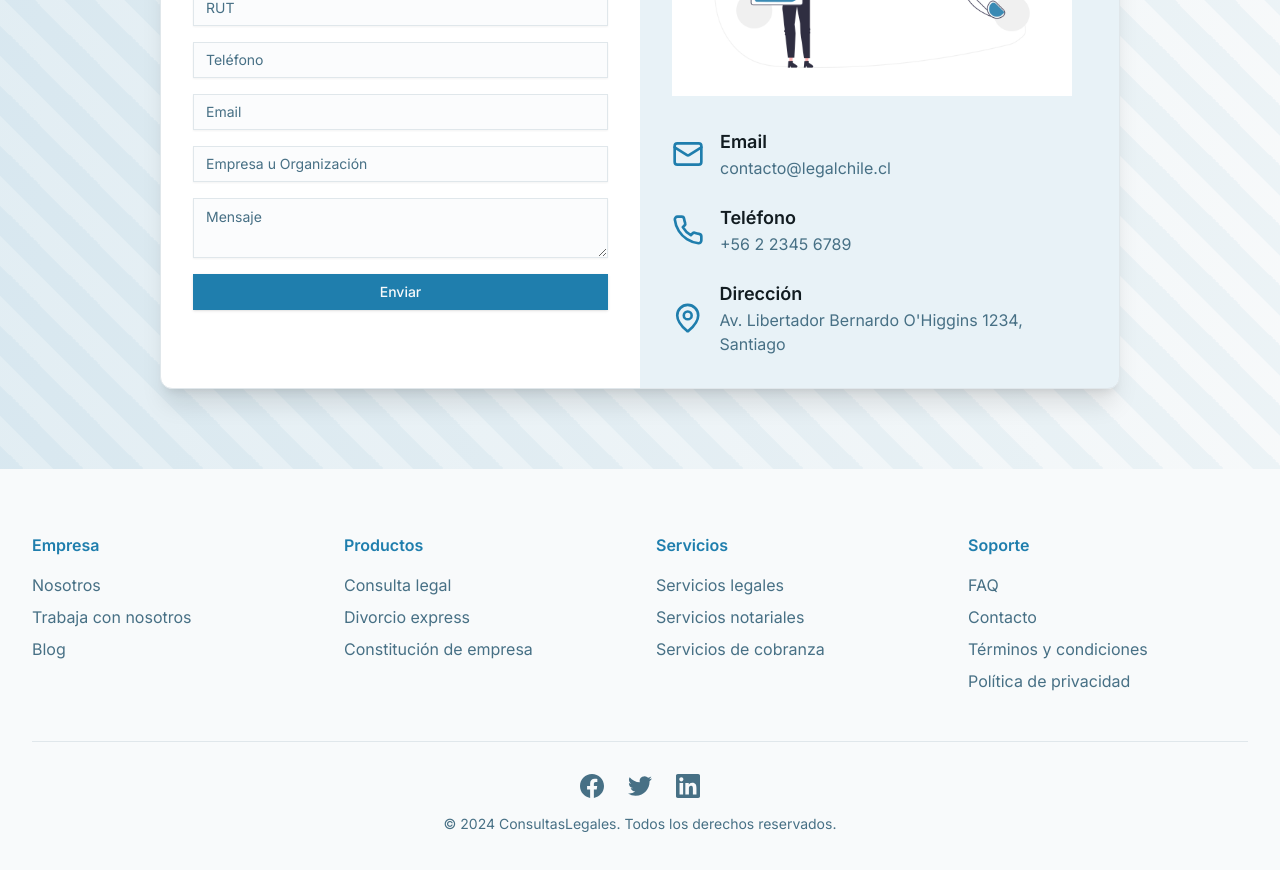
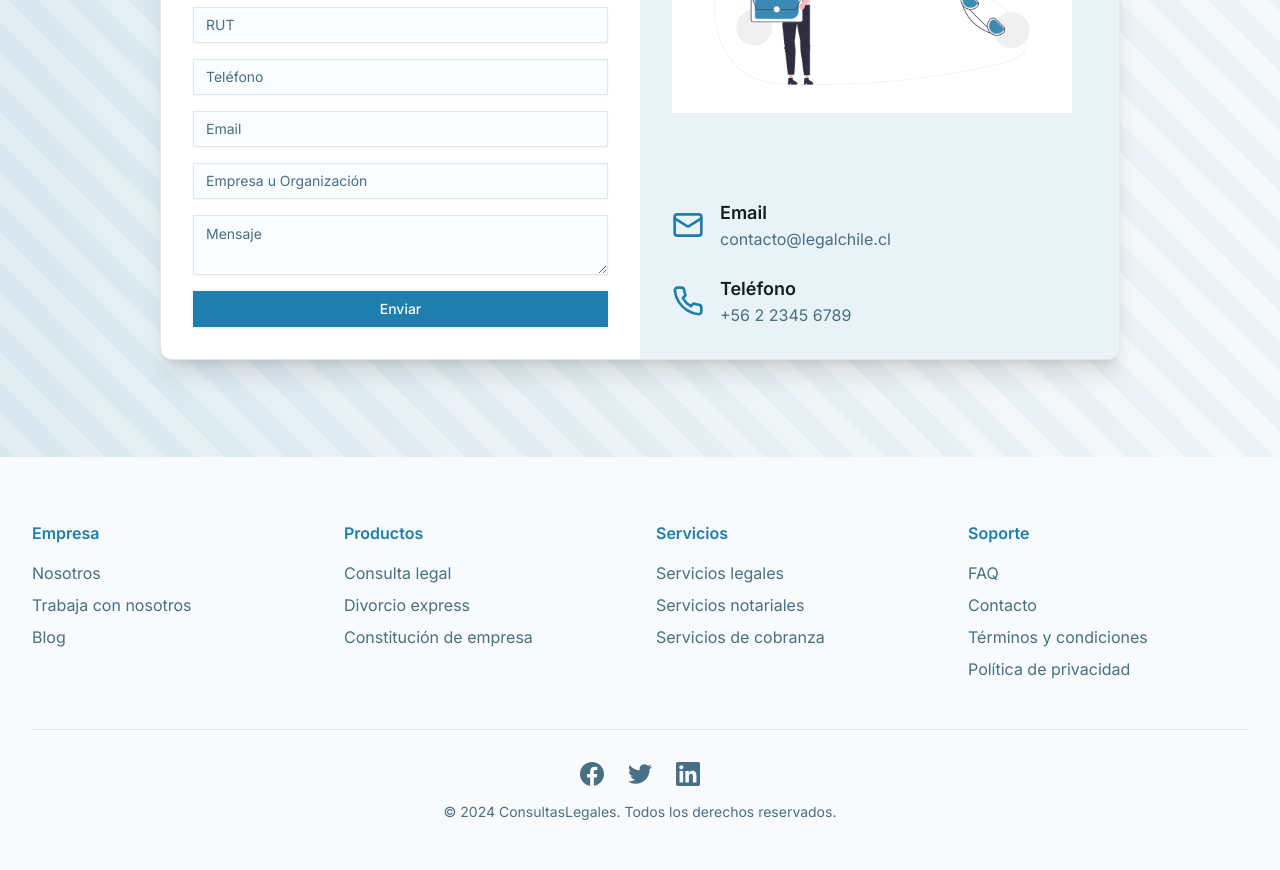
Before and after one commit to Dmoraga2193/consulta-abogados-web, a Next.js app: page / in a window 1280 px wide. Shown: the part 2380-3250 px from the top of the page. Built offline with nearby package versions, Linux system fonts and the light colour scheme.

Commit message:
mejoras chatbot

```diff
--- a/components/ChatBot.tsx
+++ b/components/ChatBot.tsx
@@ -316,10 +316,10 @@ export default function StructuredChatbot() {
                       variant="ghost"
                       size="icon"
                       onClick={handleBack}
-                      className="mr-2 text-primary-foreground hover:text-primary-foreground/90"
+                      className="rounded-full w-8 h-8 bg-transparent hover:bg-primary-foreground/20 transition-colors duration-200"
                     >
                       <ArrowLeft className="w-5 h-5" />
-                      <span className="sr-only">Volver</span>
+                      <span className="sr-only  ">Volver</span>
                     </Button>
                   )}
                   Cotizador Legal
@@ -383,7 +383,7 @@ export default function StructuredChatbot() {
                               >
                                 <Button
                                   onClick={() => handleTopicSelect(topic)}
-                                  className="w-full justify-between group hover:bg-primary/90 transition-colors duration-200"
+                                  className="w-full justify-between group hover:bg-primary-foreground/70 transition-colors duration-200"
                                   variant="outline"
                                 >
                                   {topic.text}
--- a/components/Contacto.tsx
+++ b/components/Contacto.tsx
@@ -5,7 +5,7 @@ import { Button } from "@/components/ui/button";
 import { Input } from "@/components/ui/input";
 import { Textarea } from "@/components/ui/textarea";
 import { Card, CardContent, CardTitle } from "@/components/ui/card";
-import { Mail, Phone, MapPin } from "lucide-react";
+import { Mail, Phone } from "lucide-react";
 import Image from "next/image";
 
 export default function Contacto() {
@@ -108,11 +108,6 @@ export default function Contacto() {
                     title: "Teléfono",
                     content: "+56 2 2345 6789",
                   },
-                  {
-                    icon: MapPin,
-                    title: "Dirección",
-                    content: "Av. Libertador Bernardo O'Higgins 1234, Santiago",
-                  },
                 ].map((item, index) => (
                   <div key={index} className="flex items-center space-x-4">
                     <item.icon className="h-8 w-8 text-primary" />
```
